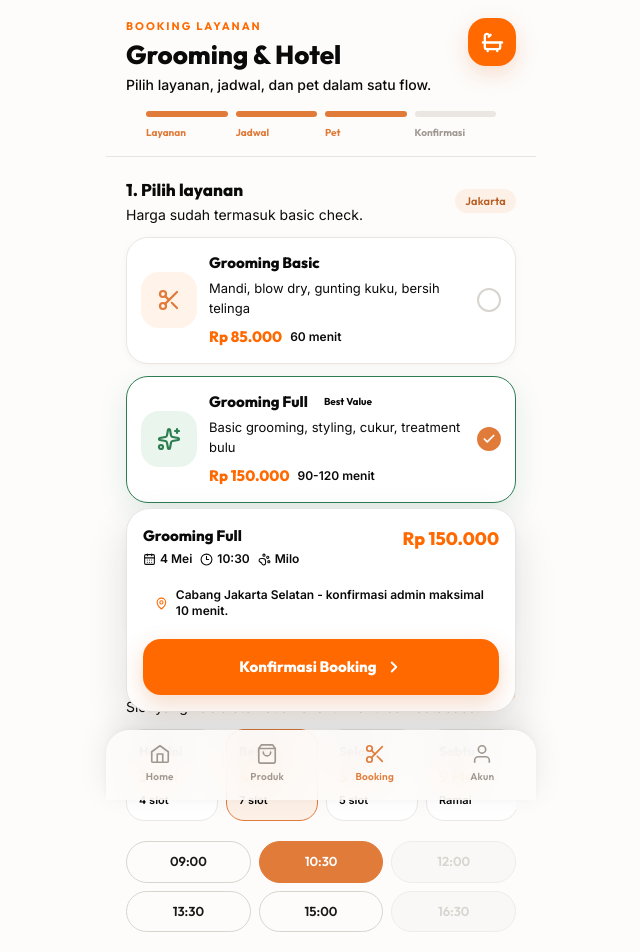
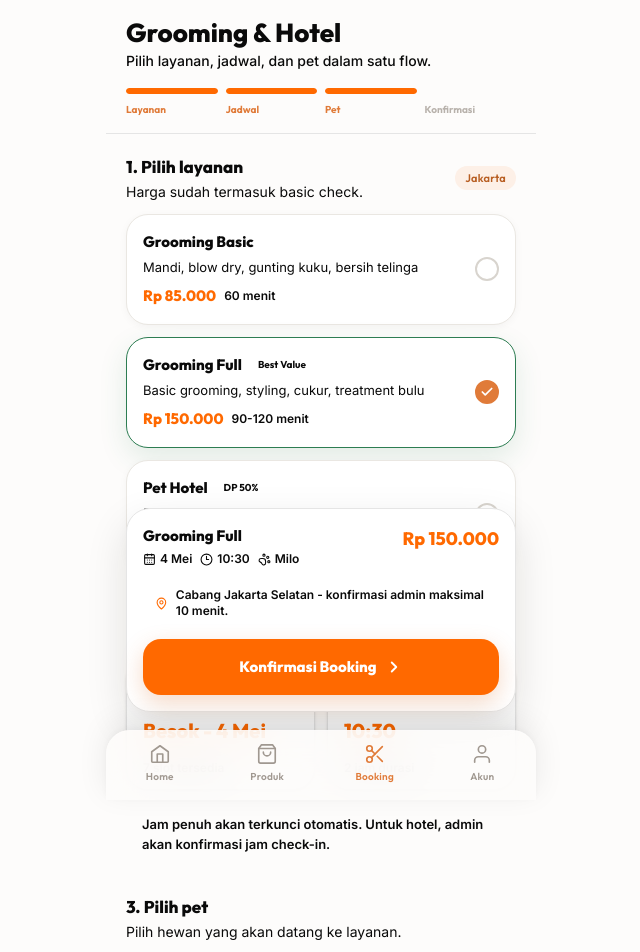
Before and after one commit to jhordideamarall/petshop, a Next.js app in the folder apps/web/: page /booking in a window 1280 px wide. Shown: the top 952 px of the page, without its empty margins (319-959 px from the left). Built offline with nearby package versions, Linux system fonts and the light colour scheme.

Commit message:
feat: refine booking header and picker

```diff
--- a/apps/web/app/booking/page.tsx
+++ b/apps/web/app/booking/page.tsx
@@ -1,19 +1,15 @@
 'use client';
 
 import { useMemo, useState } from 'react';
-import { AnimatePresence, m } from 'framer-motion';
+import { AnimatePresence, m, useScroll, useSpring, useTransform } from 'framer-motion';
 import {
-  Bath,
-  Bed,
   CalendarDays,
   Check,
   ChevronRight,
   Clock3,
   MapPin,
   PawPrint,
-  Scissors,
   ShieldCheck,
-  Sparkles,
 } from 'lucide-react';
 import { BottomNav } from '@/components/layout/bottom-nav';
 
@@ -28,8 +24,6 @@ interface BookingService {
   unit: string;
   duration: string;
   accent: string;
-  bg: string;
-  icon: typeof Scissors;
   badge?: string;
 }
 
@@ -42,8 +36,6 @@ const services: BookingService[] = [
     unit: '60 menit',
     duration: '1 jam',
     accent: '#E07B39',
-    bg: '#FFF3EA',
-    icon: Scissors,
   },
   {
     id: 'grooming-full',
@@ -53,8 +45,6 @@ const services: BookingService[] = [
     unit: '90-120 menit',
     duration: '2 jam',
     accent: '#2D7D52',
-    bg: '#EAF5EE',
-    icon: Sparkles,
     badge: 'Best Value',
   },
   {
@@ -65,8 +55,6 @@ const services: BookingService[] = [
     unit: 'per hari',
     duration: '24 jam',
     accent: '#6C5CE7',
-    bg: '#EFEDFF',
-    icon: Bed,
     badge: 'DP 50%',
   },
 ];
@@ -113,24 +101,36 @@ function StepHeader({ current }: { current: number }) {
   const steps = ['Layanan', 'Jadwal', 'Pet', 'Konfirmasi'];
 
   return (
-    <div className="mt-4 grid grid-cols-4 gap-2 px-5">
+    <div className="mt-4 grid grid-cols-4 gap-2">
       {steps.map((step, index) => {
         const active = index + 1 <= current;
 
         return (
           <div key={step} className="min-w-0">
             <div
-              className="h-1.5 rounded-full"
+              className="relative h-1.5 overflow-hidden rounded-full bg-stone-2"
               style={{
-                background: active ? 'var(--color-orange)' : 'var(--color-stone-2)',
+                transform: 'translateZ(0)',
               }}
+            >
+              <m.div
+                initial={false}
+                animate={{ width: active ? '100%' : '0%' }}
+                transition={{ type: 'spring', stiffness: 210, damping: 28, mass: 0.65 }}
+                className="h-full rounded-full bg-primary"
               />
-            <p
+            </div>
+            <m.p
+              initial={false}
+              animate={{
+                color: active ? 'var(--color-orange)' : 'var(--color-ink-4)',
+                opacity: active ? 1 : 0.74,
+              }}
+              transition={{ duration: 0.18 }}
               className="mt-2 truncate font-heading text-[10px] font-bold"
-              style={{ color: active ? 'var(--color-orange)' : 'var(--color-ink-4)' }}
             >
               {step}
-            </p>
+            </m.p>
           </div>
         );
       })}
@@ -139,6 +139,19 @@ function StepHeader({ current }: { current: number }) {
 }
 
 export default function BookingPage() {
+  const { scrollY } = useScroll();
+  const smoothY = useSpring(scrollY, { stiffness: 180, damping: 24, restDelta: 0.001, mass: 0.9 });
+  const headerPaddingBottom = useTransform(smoothY, [0, 130], [16, 10]);
+  const titleSize = useTransform(smoothY, [0, 130], [26, 19]);
+  const titleLineHeight = useTransform(smoothY, [0, 130], [1.12, 1.05]);
+  const subtitleOpacity = useTransform(smoothY, [0, 80], [1, 0]);
+  const subtitleHeight = useTransform(smoothY, [0, 100], [21, 0]);
+  const headerShadow = useTransform(
+    smoothY,
+    [0, 120],
+    ['0 0 0 rgba(26,23,20,0)', '0 10px 28px rgba(26,23,20,0.08)'],
+  );
+
   const [selectedServiceId, setSelectedServiceId] = useState<ServiceId>('grooming-full');
   const [selectedDateId, setSelectedDateId] = useState('tomorrow');
   const [selectedTimeId, setSelectedTimeId] = useState('10:30');
@@ -165,28 +178,37 @@ export default function BookingPage() {
     setConfirmed(true);
   };
 
+  const updateTime = (value: string) => {
+    const slot = timeSlots.find((item) => item.id === value);
+    if (!slot?.available) return;
+
+    setSelectedTimeId(value);
+    setConfirmed(false);
+  };
+
   return (
     <div className="mx-auto min-h-screen w-full max-w-[430px] bg-[#FDFCFB] pb-[330px]">
-      <header className="sticky top-0 z-40 border-b border-stone-2 bg-[#FDFCFB]/95 px-5 pb-4 pt-[max(18px,env(safe-area-inset-top))] backdrop-blur-xl">
-        <div className="flex items-start justify-between gap-4">
+      <m.header
+        className="sticky top-0 z-40 border-b border-stone-2 bg-[#FDFCFB]/90 px-5 pt-[max(18px,env(safe-area-inset-top))] backdrop-blur-xl"
+        style={{ paddingBottom: headerPaddingBottom, boxShadow: headerShadow }}
+      >
         <div>
-            <p className="font-heading text-[11px] font-bold uppercase tracking-[0.18em] text-primary">
-              Booking Layanan
-            </p>
-            <h1 className="mt-1 font-heading text-[26px] font-extrabold leading-tight text-ink">
+          <m.h1
+            className="font-heading font-extrabold text-ink"
+            style={{ fontSize: titleSize, lineHeight: titleLineHeight }}
+          >
             Grooming & Hotel
-            </h1>
-            <p className="mt-1 text-sm font-medium text-ink-3">
+          </m.h1>
+          <m.p
+            className="mt-1 overflow-hidden text-sm font-medium text-ink-3"
+            style={{ opacity: subtitleOpacity, height: subtitleHeight }}
+          >
             Pilih layanan, jadwal, dan pet dalam satu flow.
-            </p>
-          </div>
-          <div className="flex h-12 w-12 shrink-0 items-center justify-center rounded-[18px] bg-primary text-white shadow-[0_8px_22px_rgba(224,123,57,0.24)]">
-            <Bath size={23} strokeWidth={2.4} />
-          </div>
+          </m.p>
         </div>
 
         <StepHeader current={activeStep} />
-      </header>
+      </m.header>
 
       <main className="px-5 py-5">
         <section>
@@ -200,7 +222,6 @@ export default function BookingPage() {
 
           <div className="flex flex-col gap-3">
             {services.map((service) => {
-              const Icon = service.icon;
               const selected = service.id === selectedServiceId;
 
               return (
@@ -212,7 +233,7 @@ export default function BookingPage() {
                     setSelectedServiceId(service.id);
                     setConfirmed(false);
                   }}
-                  className="flex min-h-[104px] w-full items-center gap-3 rounded-[22px] border bg-white p-3.5 text-left shadow-sm transition-colors"
+                  className="flex min-h-[104px] w-full items-center gap-3 rounded-[22px] border bg-white px-4 py-4 text-left shadow-sm transition-colors"
                   style={{
                     borderColor: selected ? service.accent : 'var(--color-stone-2)',
                     boxShadow: selected
@@ -220,13 +241,6 @@ export default function BookingPage() {
                       : '0 2px 8px rgba(26,23,20,0.04)',
                   }}
                 >
-                  <div
-                    className="flex h-14 w-14 shrink-0 items-center justify-center rounded-[18px]"
-                    style={{ background: service.bg, color: service.accent }}
-                  >
-                    <Icon size={24} strokeWidth={2.2} />
-                  </div>
-
                   <div className="min-w-0 flex-1">
                     <div className="flex flex-wrap items-center gap-2">
                       <h3 className="font-heading text-[15px] font-extrabold text-ink">
@@ -260,77 +274,67 @@ export default function BookingPage() {
           <div className="mb-3 flex items-center justify-between">
             <div>
               <h2 className="font-heading text-[17px] font-extrabold text-ink">2. Pilih jadwal</h2>
-              <p className="mt-0.5 text-sm text-ink-3">
-                Slot yang habis otomatis nonaktif nanti dari database.
-              </p>
+              <p className="mt-0.5 text-sm text-ink-3">Pilih hari dan jam yang paling nyaman.</p>
             </div>
-            <Clock3 size={20} className="text-primary" />
           </div>
 
-          <div className="flex gap-2 overflow-x-auto pb-2 no-scrollbar">
-            {dateOptions.map((date) => {
-              const selected = date.id === selectedDateId;
-
-              return (
-                <button
-                  key={date.id}
-                  type="button"
-                  onClick={() => {
-                    setSelectedDateId(date.id);
+          <div className="grid grid-cols-2 gap-3">
+            <label className="block rounded-[22px] border border-stone-2 bg-white px-4 py-3 shadow-sm">
+              <span className="font-heading text-[12px] font-bold uppercase tracking-[0.12em] text-ink-4">
+                Tanggal
+              </span>
+              <select
+                value={selectedDateId}
+                onChange={(event) => {
+                  setSelectedDateId(event.target.value);
                   setConfirmed(false);
                 }}
-                  className="min-w-[92px] rounded-[18px] border px-3 py-3 text-left"
-                  style={{
-                    borderColor: selected ? 'var(--color-orange)' : 'var(--color-stone-2)',
-                    background: selected ? 'var(--color-orange-light)' : '#FFFFFF',
-                  }}
+                className="mt-2 h-14 w-full appearance-none bg-transparent font-heading text-[20px] font-extrabold text-primary outline-none"
+                aria-label="Pilih tanggal booking"
               >
-                  <p className="font-heading text-[13px] font-extrabold text-ink">{date.label}</p>
-                  <p className="mt-0.5 font-heading text-[16px] font-extrabold text-primary">
-                    {date.date}
+                {dateOptions.map((date) => (
+                  <option key={date.id} value={date.id}>
+                    {date.label} - {date.date}
+                  </option>
+                ))}
+              </select>
+              <p className="text-[12px] font-semibold text-ink-4">{selectedDate.hint} tersedia</p>
+            </label>
+
+            <label className="block rounded-[22px] border border-stone-2 bg-white px-4 py-3 shadow-sm">
+              <span className="font-heading text-[12px] font-bold uppercase tracking-[0.12em] text-ink-4">
+                Jam
+              </span>
+              <select
+                value={selectedTimeId}
+                onChange={(event) => updateTime(event.target.value)}
+                className="mt-2 h-14 w-full appearance-none bg-transparent font-heading text-[20px] font-extrabold text-primary outline-none"
+                aria-label="Pilih jam booking"
+              >
+                {timeSlots.map((slot) => (
+                  <option key={slot.id} value={slot.id} disabled={!slot.available}>
+                    {slot.label}
+                    {slot.available ? '' : ' - penuh'}
+                  </option>
+                ))}
+              </select>
+              <p className="text-[12px] font-semibold text-ink-4">
+                {selectedService.duration} durasi
               </p>
-                  <p className="mt-1 text-[11px] font-semibold text-ink-4">{date.hint}</p>
-                </button>
-              );
-            })}
+            </label>
           </div>
 
-          <div className="mt-3 grid grid-cols-3 gap-2">
-            {timeSlots.map((slot) => {
-              const selected = slot.id === selectedTimeId;
-
-              return (
-                <button
-                  key={slot.id}
-                  type="button"
-                  disabled={!slot.available}
-                  onClick={() => {
-                    setSelectedTimeId(slot.id);
-                    setConfirmed(false);
-                  }}
-                  className={`slot-pill ${slot.available ? '' : 'disabled'}`}
-                  style={{
-                    borderColor: selected ? 'var(--color-orange)' : undefined,
-                    background: selected ? 'var(--color-orange)' : undefined,
-                    color: selected ? '#FFFFFF' : undefined,
-                  }}
-                >
-                  {slot.label}
-                </button>
-              );
-            })}
+          <div className="mt-3 rounded-[20px] bg-stone px-4 py-3">
+            <p className="text-[13px] font-semibold leading-5 text-ink-3">
+              Jam penuh akan terkunci otomatis. Untuk hotel, admin akan konfirmasi jam check-in.
+            </p>
           </div>
         </section>
 
         <section className="mt-7">
-          <div className="mb-3 flex items-center justify-between">
-            <div>
+          <div className="mb-3">
             <h2 className="font-heading text-[17px] font-extrabold text-ink">3. Pilih pet</h2>
-              <p className="mt-0.5 text-sm text-ink-3">
-                Pet profile akan dipakai untuk rekomendasi dan booking.
-              </p>
-            </div>
-            <PawPrint size={21} className="text-primary" />
+            <p className="mt-0.5 text-sm text-ink-3">Pilih hewan yang akan datang ke layanan.</p>
           </div>
 
           <div className="flex flex-col gap-3">
@@ -352,9 +356,6 @@ export default function BookingPage() {
                     background: selected ? 'var(--color-orange-light)' : '#FFFFFF',
                   }}
                 >
-                  <div className="flex h-12 w-12 shrink-0 items-center justify-center rounded-[16px] bg-stone text-primary">
-                    <PawPrint size={22} />
-                  </div>
                   <div className="min-w-0 flex-1">
                     <p className="font-heading text-[15px] font-extrabold text-ink">{pet.name}</p>
                     <p className="mt-0.5 text-sm text-ink-3">{pet.meta}</p>
@@ -402,8 +403,7 @@ export default function BookingPage() {
                     Booking draft siap
                   </h2>
                   <p className="mt-1 text-sm leading-5 text-ink-3">
-                    Nanti step ini akan membuat booking order, mengunci slot, dan mengirim
-                    notifikasi WhatsApp.
+                    Admin akan cek slot dan menghubungi kamu untuk konfirmasi akhir.
                   </p>
                 </div>
               </div>
```
Lines whose indentation alone changed are shown as unchanged.
